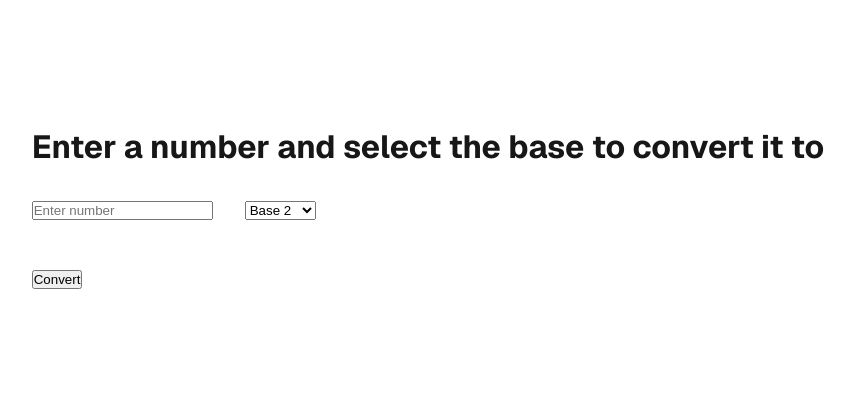
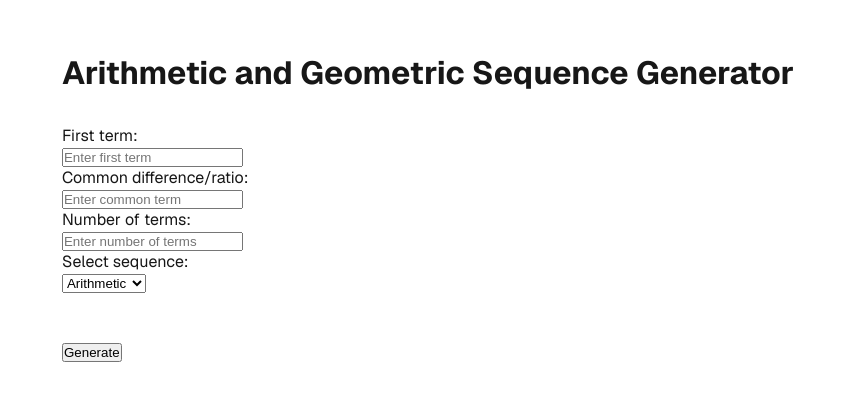
Before and after one commit to BradleyCharles/ad315_discrete_math, a Next.js app: page /week9 in a window 1280 px wide. Shown: the part 193-594 px from the top of the page, without its empty margins (212-1067 px from the left). Built offline with nearby package versions, Linux system fonts and the light colour scheme.

Commit message:
Refactor week 4 and week 9 pages: removed unused states and functions, updated input handling for sequence generation, and improved UI for arithmetic and geometric sequence inputs.

```diff
--- a/src/app/week9/page.tsx
+++ b/src/app/week9/page.tsx
@@ -3,94 +3,114 @@ import { useState } from "react";
 import styles from "./page.module.css";
 
 export default function Home() {
-  // State to hold the user-entered number
-  const [input, setInput] = useState("");
-
-  // State to hold any input validation error message
+  // State to hold the user-entered values
+  const [firstTerm, setFirstTerm] = useState("");
+  const [commonTerm, setCommonTerm] = useState("");
+  const [numTerms, setNumTerms] = useState("");
+  const [sequenceType, setSequenceType] = useState("1");
   const [error, setError] = useState("");
-
-  // State to hold the base selected from the dropdown (default is 2)
-  const [base, setBase] = useState(2);
-
-  // State to store the final result string after conversion
   const [result, setResult] = useState("");
 
   // Handles input change and validates that only digits are entered
-  const handleInputChange = (e: React.ChangeEvent<HTMLInputElement>) => {
+  const handleInputChange = (e: React.ChangeEvent<HTMLInputElement>, setter: (value: string) => void) => {
     const value = e.target.value;
-
-    // Use regex to allow only digits (0-9)
-    if (/^\d*$/.test(value)) {
-      setInput(value); // Valid input
-      setError(""); // Clear any previous error
+    if (/^-?\d*$/.test(value)) {
+      setter(value);
+      setError("");
     } else {
-      setError("Please enter numbers only."); // Show error on invalid input
+      setError("Please enter numbers only.");
     }
   };
 
-  // Converts the entered number to the selected base
-  const convertNumber = () => {
-    // Check if input is empty
-    if (!input) {
-      setError("Input cannot be empty.");
+  // Generates an arithmetic sequence
+  const generateArithmeticSequence = (first: number, common: number, terms: number): number[] => {
+    const sequence: number[] = [];
+    for (let i = 0; i < terms; i++) {
+      sequence.push(first + (i * common));
+    }
+    return sequence;
+  };
+
+  // Generates a geometric sequence
+  const generateGeometricSequence = (first: number, common: number, terms: number): number[] => {
+    const sequence: number[] = [];
+    for (let i = 0; i < terms; i++) {
+      sequence.push(first * Math.pow(common, i));
+    }
+    return sequence;
+  };
+
+  // Generates the sequence based on selected type
+  const generateSequence = () => {
+    // Validate inputs
+    if (!firstTerm || !commonTerm || !numTerms) {
+      setError("All fields must be filled.");
       return;
     }
 
-    // Parse input as a base-10 integer
-    const num = parseInt(input, 10);
+    const first = parseInt(firstTerm);
+    const common = parseInt(commonTerm);
+    const terms = parseInt(numTerms);
 
-    // Convert the number to the selected base and make letters uppercase (for Hex)
-    const converted = num.toString(base).toUpperCase();
+    if (terms <= 0) {
+      setError("Number of terms must be positive.");
+      return;
+    }
 
-    // Set the final result string to display
-    setResult(`${input} in base ${base} is ${converted}`);
+    let sequence: number[];
+    if (sequenceType === "1") {
+      sequence = generateArithmeticSequence(first, common, terms);
+    } else {
+      sequence = generateGeometricSequence(first, common, terms);
+    }
+
+    setResult(`${sequenceType === "1" ? "Arithmetic" : "Geometric"} Sequence: ${sequence.join(", ")}`);
   };
 
   return (
     <div className={styles.page}>
       <main className={styles.main}>
-        {/* Title of the app */}
-        <h1>Enter a number and select the base to convert it to</h1>
+        <h1>Arithmetic and Geometric Sequence Generator</h1>
 
-        {/* Layout for input and dropdown side by side */}
         <div style={{ display: "flex", gap: "2rem", marginBottom: "1rem" }}>
-          {/* Input box for user to enter a number */}
           <div>
+            <p>First term:</p>
             <input
               type="text"
-              value={input}
-              onChange={handleInputChange}
-              placeholder="Enter number"
+              value={firstTerm}
+              onChange={(e) => handleInputChange(e, setFirstTerm)}
+              placeholder="Enter first term"
             />
-            {/* Show error message in red if input is invalid */}
+            <p>Common difference/ratio:</p>
+            <input
+              type="text"
+              value={commonTerm}
+              onChange={(e) => handleInputChange(e, setCommonTerm)}
+              placeholder="Enter common term"
+            />
+            <p>Number of terms:</p>
+            <input
+              type="text"
+              value={numTerms}
+              onChange={(e) => handleInputChange(e, setNumTerms)}
+              placeholder="Enter number of terms"
+            />
+            <p>Select sequence:</p>
+            <select
+              value={sequenceType}
+              onChange={(e) => setSequenceType(e.target.value)}
+            >
+              <option value="1">Arithmetic</option>
+              <option value="2">Geometric</option>
+            </select>
             {error && <p style={{ color: "red" }}>{error}</p>}
-          </div>
-
-          {/* Dropdown for selecting base (from 2 to 16) */}
-          <div>
-            <select
-              value={base}
-              onChange={(e) => setBase(parseInt(e.target.value))}
-            >
-              {/* Generate base options dynamically */}
-              {Array.from({ length: 15 }, (_, i) => i + 2).map((b) => (
-                <option key={b} value={b}>
-                  Base {b}
-                </option>
-              ))}
-            </select>
           </div>
         </div>
         <div>
-          {/* Button to trigger conversion */}
-          <button onClick={convertNumber}>Convert</button>
-
-          {/* Display conversion result if available */}
+          <button onClick={generateSequence}>Generate</button>
           {result && <h2 style={{ marginTop: "1rem" }}>{result}</h2>}
         </div>
       </main>
-
-      {/* Optional footer section */}
       <footer className={styles.footer}></footer>
     </div>
   );
```
Also changed, not shown: src/app/week4/page2/page.tsx (+0 -36 lines).
